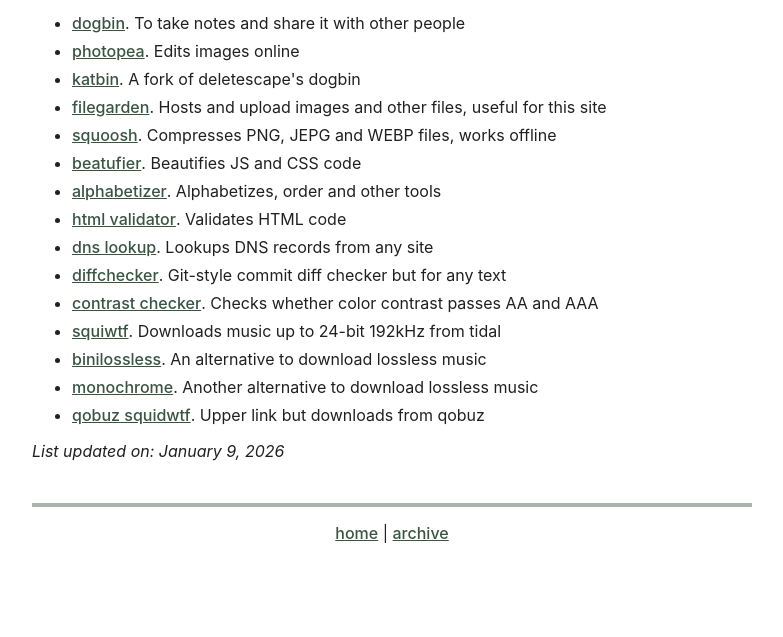
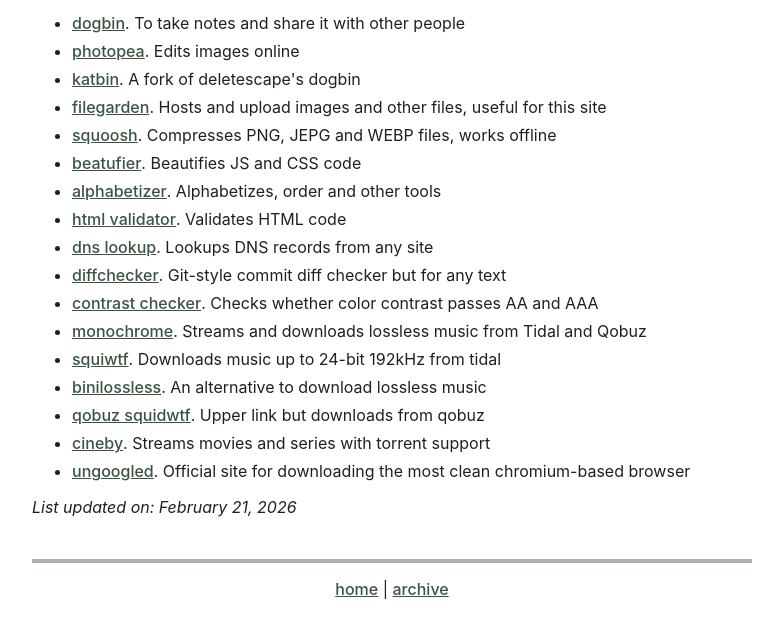
Before and after one commit to seeergiofdez/sergio, a website: page bookmarks.html in a window 1280 px wide. Shown: the part 207-844 px from the top of the page, without its empty margins (248-1031 px from the left). Before the commit the page ends 800 px from the top, so only its background shows below. Drawn offline with Linux system fonts and the light colour scheme.

Commit message:
bookmarks: Update
Signed-off-by: Sergio Fdez <sergio@bbjprojek.org>

```diff
--- a/bookmarks.html
+++ b/bookmarks.html
@@ -36,13 +36,15 @@
     <li><a target="_blank" href="https://toolbox.googleapps.com/apps/dig/">dns lookup</a>. Lookups DNS records from any site</li>
     <li><a target="_blank" href="https://www.diffchecker.com/">diffchecker</a>. Git-style commit diff checker but for any text</li>
     <li><a target="_blank" href="https://webaim.org/resources/contrastchecker/">contrast checker</a>. Checks whether color contrast passes AA and AAA</li>
+    <li><a target="_blank" href="https://monochrome.tf/">monochrome</a>. Streams and downloads lossless music from Tidal and Qobuz</li>
     <li><a target="_blank" href="https://tidal.squid.wtf/">squiwtf</a>. Downloads music up to 24-bit 192kHz from tidal</li>
     <li><a target="_blank" href="https://music.binimum.org/">binilossless</a>. An alternative to download lossless music</li>
-    <li><a target="_blank" href="https://monochrome.tf/">monochrome</a>. Another alternative to download lossless music</li>
     <li><a target="_blank" href="https://qobuz.squid.wtf/">qobuz squidwtf</a>. Upper link but downloads from qobuz</li>
+    <li><a target="_blank" href="https://www.cineby.gd/">cineby</a>. Streams movies and series with torrent support</li>
+    <li><a target="_blank" href="https://ungoogled-software.github.io/ungoogled-chromium-binaries/">ungoogled</a>. Official site for downloading the most clean chromium-based browser</li>
   </ul>
 
-  <p><i>List updated on: January 9, 2026</i></p>
+  <p><i>List updated on: February 21, 2026</i></p>
 
   <footer>
     <hr class="foot">
```
